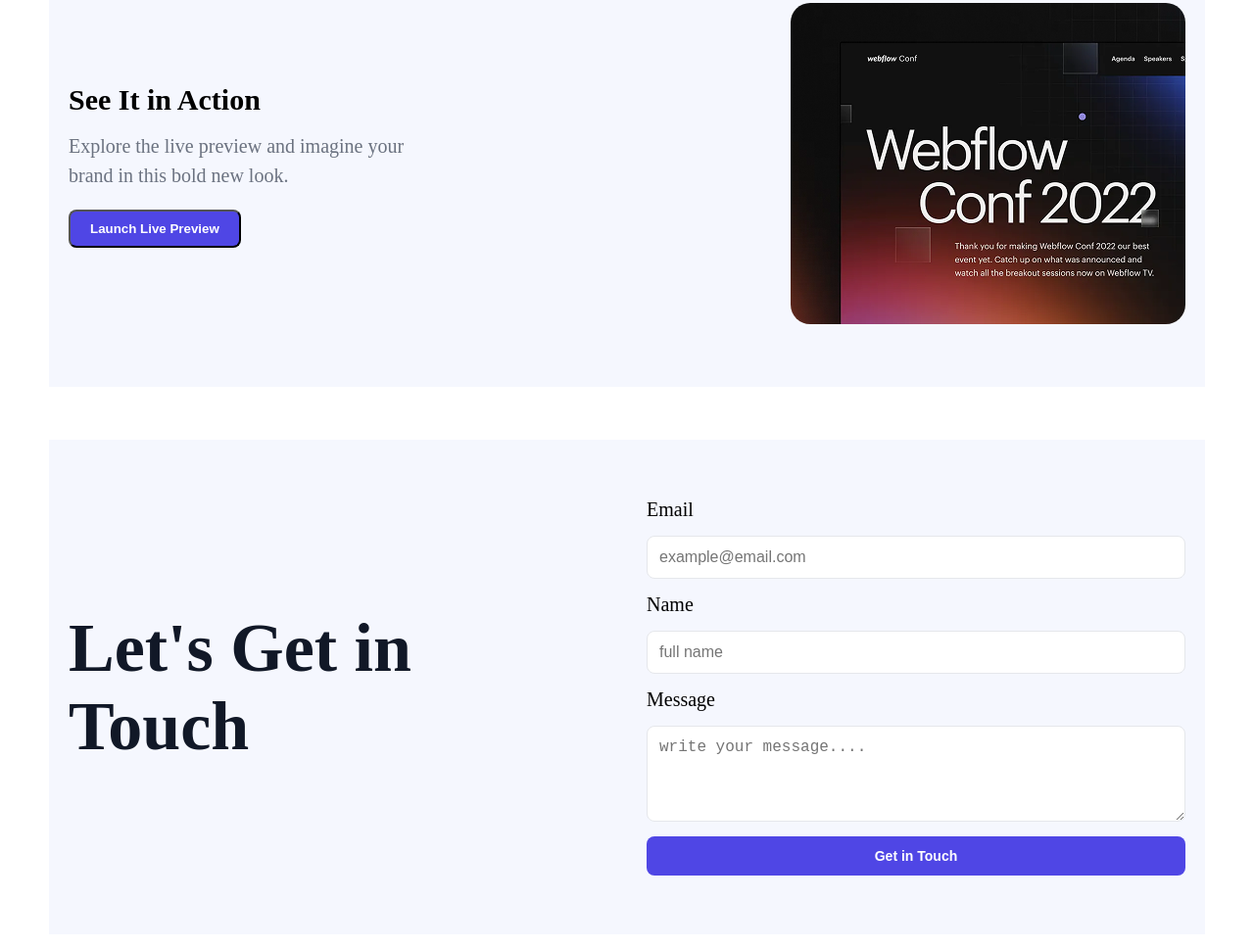
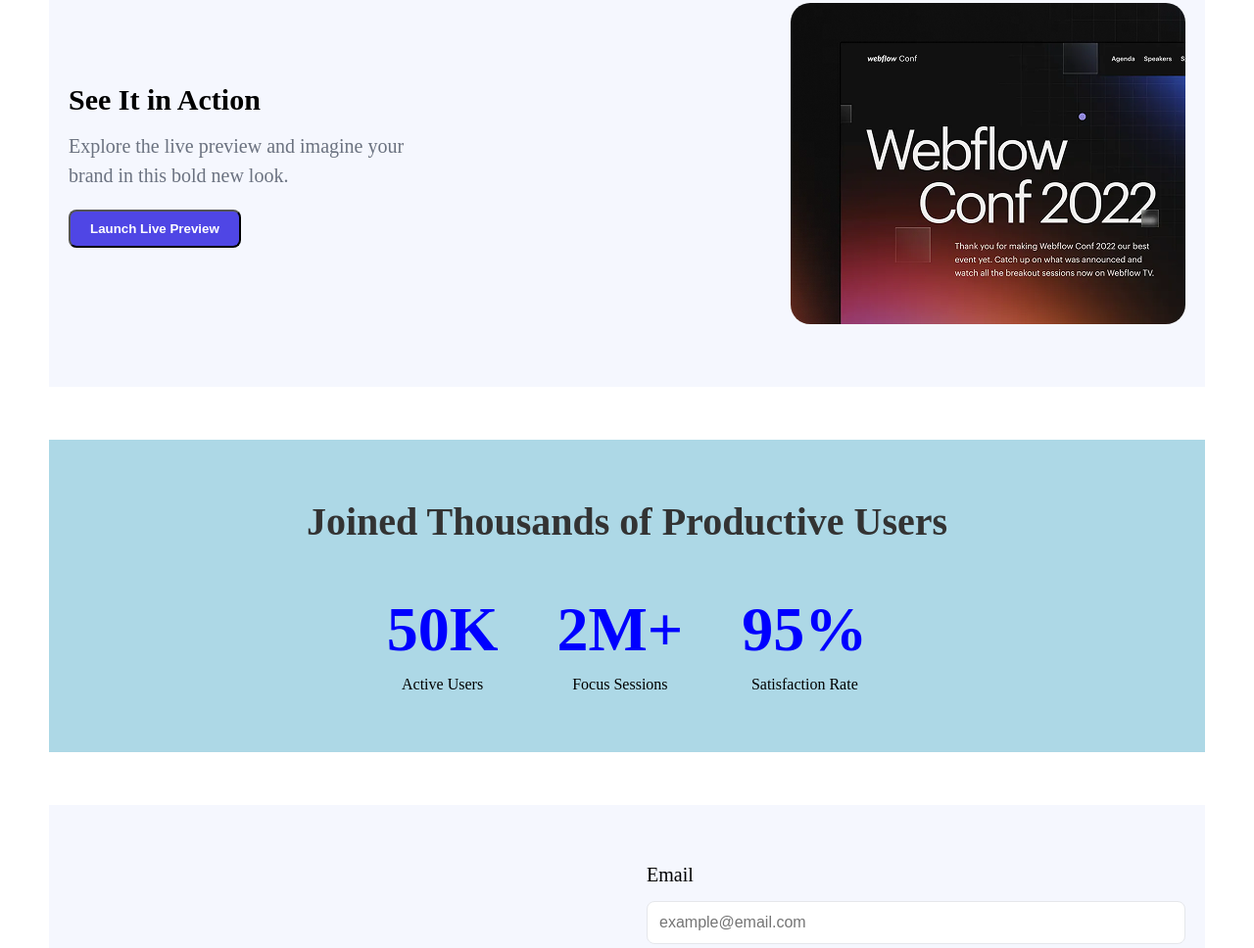
Before and after one commit to sajib593/assignment121, a plain HTML site: page index.html in a window 1280 px wide. Shown: the part 434-1402 px from the top of the page at 98% size. Drawn offline with Linux system fonts and the light colour scheme.

Commit message:
productive section

```diff
--- a/index.html
+++ b/index.html
@@ -49,6 +49,32 @@
   </div>
 </section>
 
+<br><br><br>
+
+<!-- productive section-------------------------  -->
+
+
+<section class="productive-section">
+        <h2 class="section-title">Joined Thousands of Productive Users</h2>
+
+        <div class="product-container">
+            <div class="product-item">
+                <div class="product-number">50K</div>
+                <div class="product-label">Active Users</div>
+            </div>
+
+            <div class="product-item">
+                <div class="product-number">2M+</div>
+                <div class="product-label">Focus Sessions</div>
+            </div>
+
+            <div class="product-item">
+                <div class="product-number">95%</div>
+                <div class="product-label">Satisfaction Rate</div>
+            </div>
+        </div>
+    </section>
+
 
 
 
--- a/style.css
+++ b/style.css
@@ -66,6 +66,49 @@ body {
   align-items: center;
 
 }
+
+
+
+/* productive section-------------------------    */
+.productive-section {
+            background-color: lightblue;
+            padding: 60px 20px;
+            text-align: center;
+        }
+
+        .section-title {
+            font-size: 40px;
+            margin-bottom: 50px;
+            color: #333;
+        }
+
+        .product-container {
+            display: flex;
+            justify-content: center;
+            gap: 60px;
+            margin: 0 auto;
+        }
+
+        .product-item {
+            text-align: center;
+        }
+
+        .product-number {
+            font-size: 64px;
+            font-weight: bold;
+            color: blue;
+            margin-bottom: 10px;
+        }
+
+        .product-label {
+            font-size: 16px;
+
+        }
+
+
+
+
+
 
 /* action section ------------------- */
 
```
